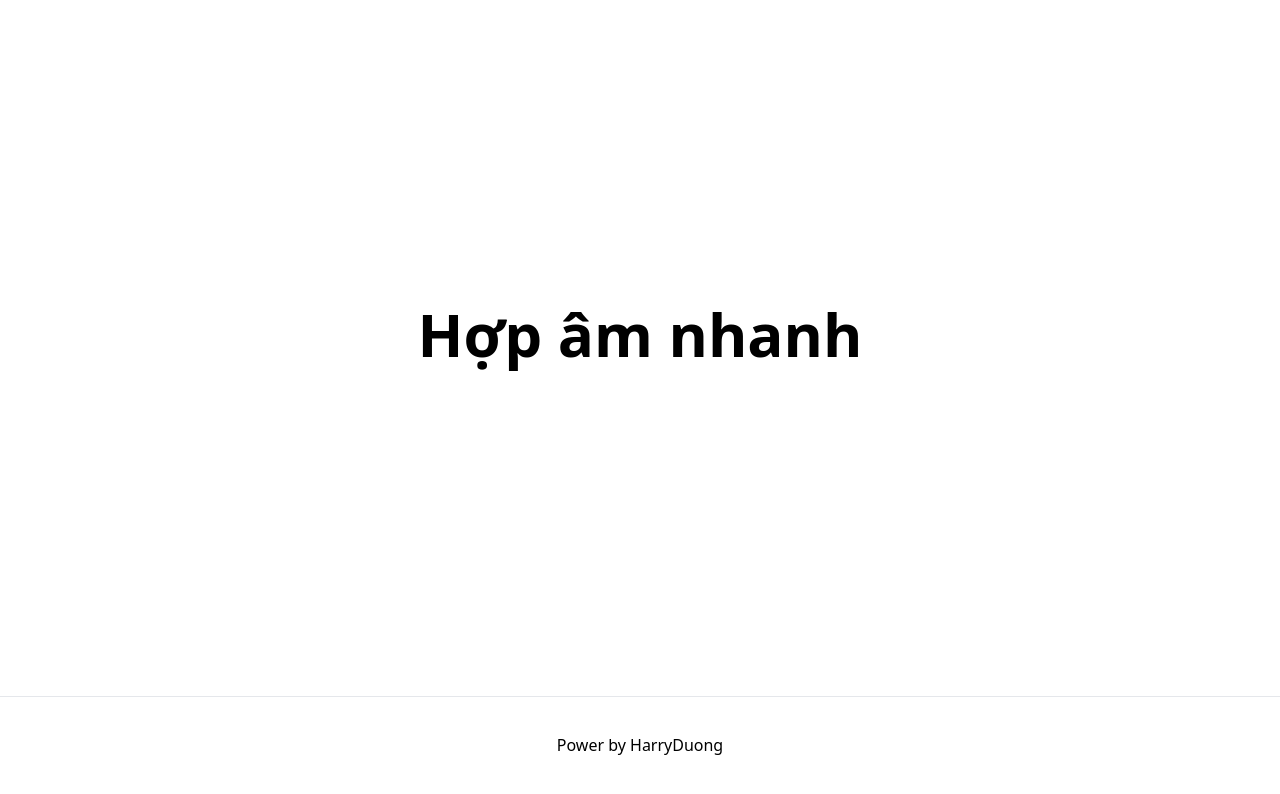
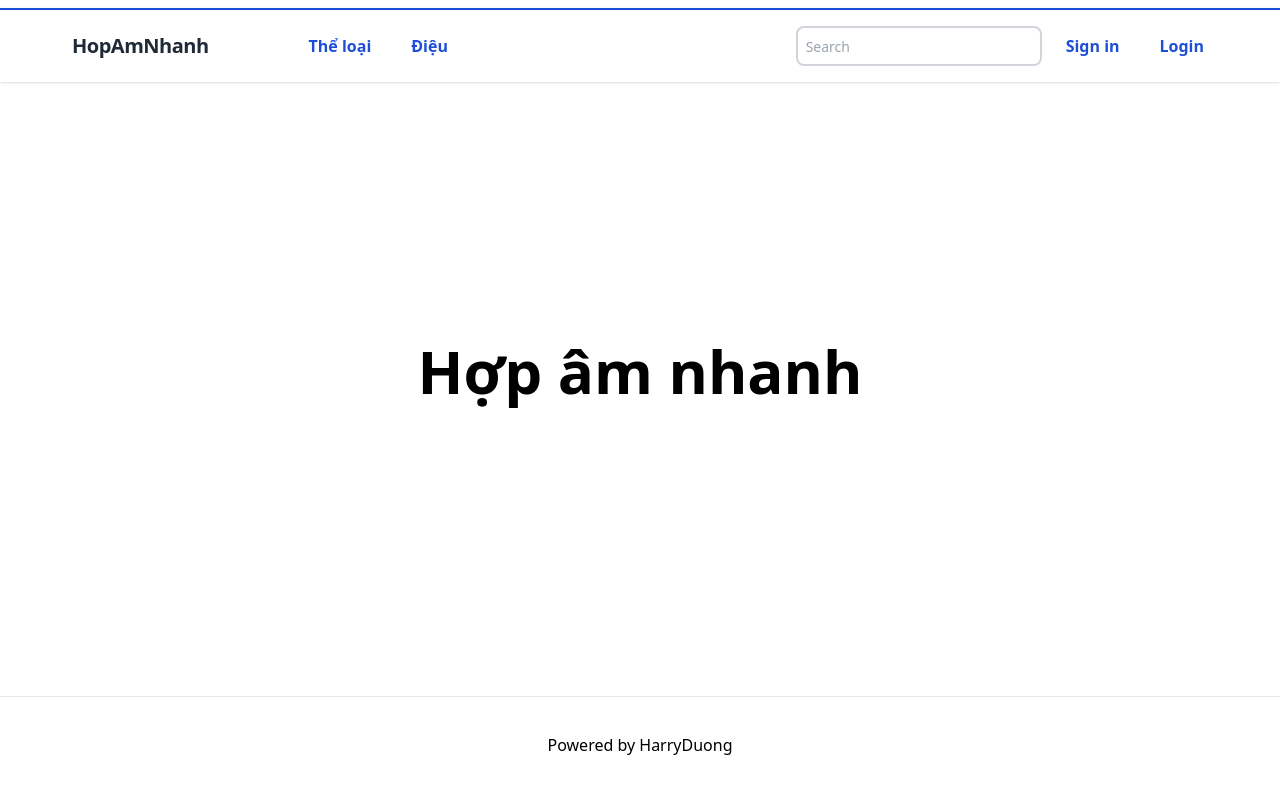
Before and after one commit to harryduong99/songchord-app, a Next.js app: page / in a window 1280 px wide. Shown: the top 794 px of the page. Built offline with nearby package versions, Linux system fonts and the light colour scheme.

Commit message:
[Add] header component

```diff
--- a/components/Header.tsx
+++ b/components/Header.tsx
@@ -1,8 +1,67 @@
+const style = {
+    header: `w-full`,
+    nav: `flex items-center justify-between flex-wrap bg-white py-4 lg:px-12 shadow border-solid border-t-2 border-blue-700`,
+    navLeft: `flex justify-between lg:w-auto w-full lg:border-b-0 pl-6 pr-2 border-solid border-b-2 border-gray-300 pb-5 lg:pb-0`,
+    navRight: `menu w-full lg:block flex-grow lg:flex lg:items-center lg:w-auto lg:px-3 px-8`,
+    links: `text-md font-bold text-blue-700 lg:flex-grow`,
+    link: `block mt-4 lg:inline-block lg:mt-0 hover:text-white px-4 py-2 rounded hover:bg-blue-700 mr-2`,
+    wrapSearch: `relative mx-auto text-gray-600 lg:block hidden`,
+    search: `border-2 border-gray-300 bg-white h-10 pl-2 pr-8 rounded-lg text-sm focus:outline-none`,
+    userArea: `flex`,
+    signIn: `block text-md px-4 py-2 rounded text-blue-700 ml-2 font-bold hover:text-white mt-4 hover:bg-blue-700 lg:mt-0`,
+    signUp: `block text-md px-4  ml-2 py-2 rounded text-blue-700 font-bold hover:text-white mt-4 hover:bg-blue-700 lg:mt-0`
 
+
+}
 const Header = () => {
   return (
-    <header className="">
+    <header className={style.header}>
+      <nav
+        className={style.nav}>
+        <div className={style.navLeft}>
+            <div className="flex items-center flex-shrink-0 text-gray-800 mr-16">
+                <span className="font-semibold text-xl tracking-tight">HopAmNhanh</span>
+            </div>
+            <div className="block lg:hidden ">
+                <button
+                    id="nav"
+                    className="flex items-center px-3 py-2 border-2 rounded text-blue-700 border-blue-700 hover:text-blue-700 hover:border-blue-700">
+                    <svg className="fill-current h-3 w-3" viewBox="0 0 20 20" xmlns="http://www.w3.org/2000/svg"><title>Menu</title>
+                        <path d="M0 3h20v2H0V3zm0 6h20v2H0V9zm0 6h20v2H0v-2z"/>
+                    </svg>
+                </button>
+            </div>
+        </div>
 
+        <div className={style.navRight}>
+            <div className={style.links}>
+                <a href="#responsive-header"
+                   className={style.link}>
+                    Thể loại
+                </a>
+                <a href="#responsive-header"
+                   className={style.link}>
+                    Điệu
+                </a>
+            </div>
+            <div className={style.wrapSearch}>
+                <input
+                    className={style.search}
+                    type="search" name="search" placeholder="Search"
+                />
+            </div>
+            <div className={style.userArea}>
+                <a href="#"
+                   className={style.signIn}>Sign in
+                </a>
+
+                <a href="#"
+                   className={style.signUp}>Login
+                </a>
+            </div>
+        </div>
+
+    </nav>
     </header>
   )
 }
--- a/pages/index.tsx
+++ b/pages/index.tsx
@@ -1,5 +1,6 @@
 import type { NextPage } from 'next'
 import Head from 'next/head'
+import Header from '../components/Header'
 
 const Home: NextPage = () => {
   return (
@@ -8,6 +9,8 @@ const Home: NextPage = () => {
         <title>Vietnamese Songchord</title>
         <link rel="icon" href="/favicon.ico" />
       </Head>
+
+      <Header />
 
       <main className="flex w-full flex-1 flex-col items-center justify-center px-20 text-center">
         <h1 className="text-6xl font-bold">
@@ -24,7 +27,7 @@ const Home: NextPage = () => {
       </main>
 
       <footer className="flex h-24 w-full items-center justify-center border-t">
-        Power by HarryDuong
+        Powered by HarryDuong
       </footer>
     </div>
   )
```
